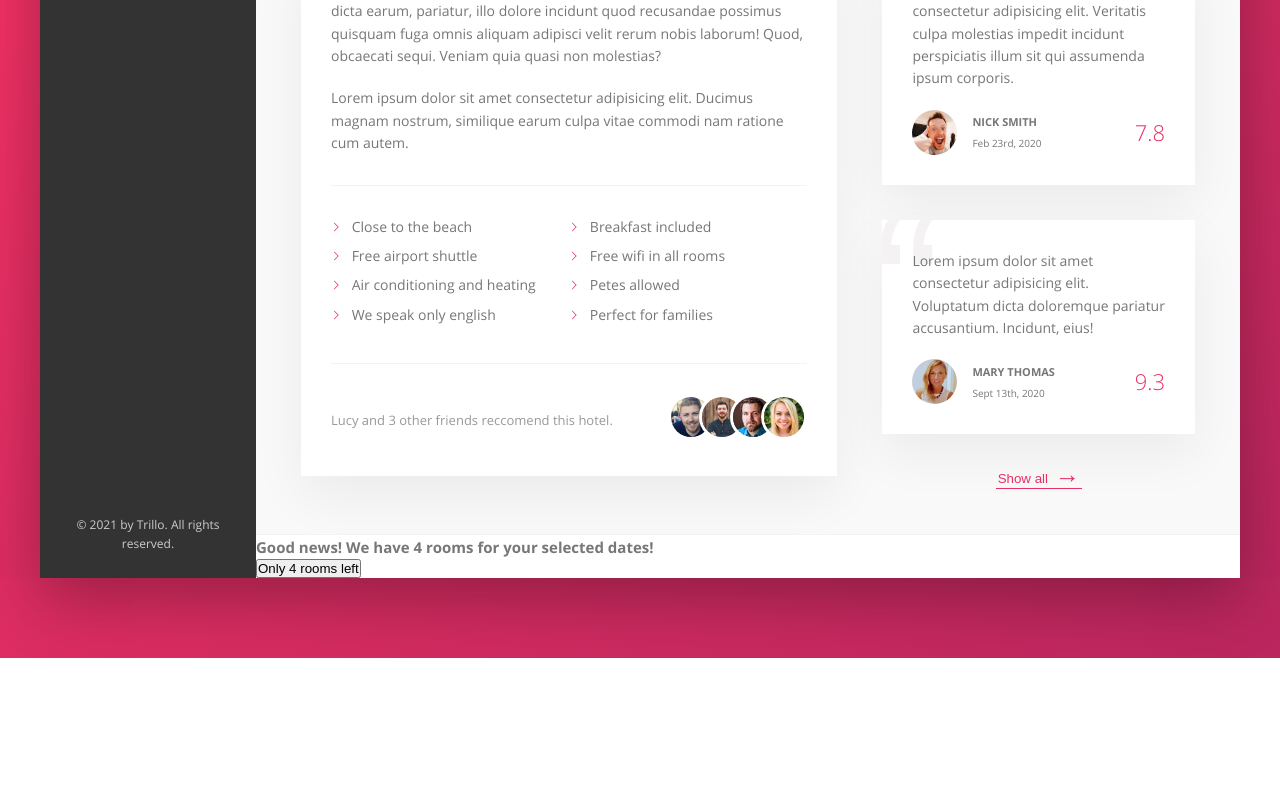
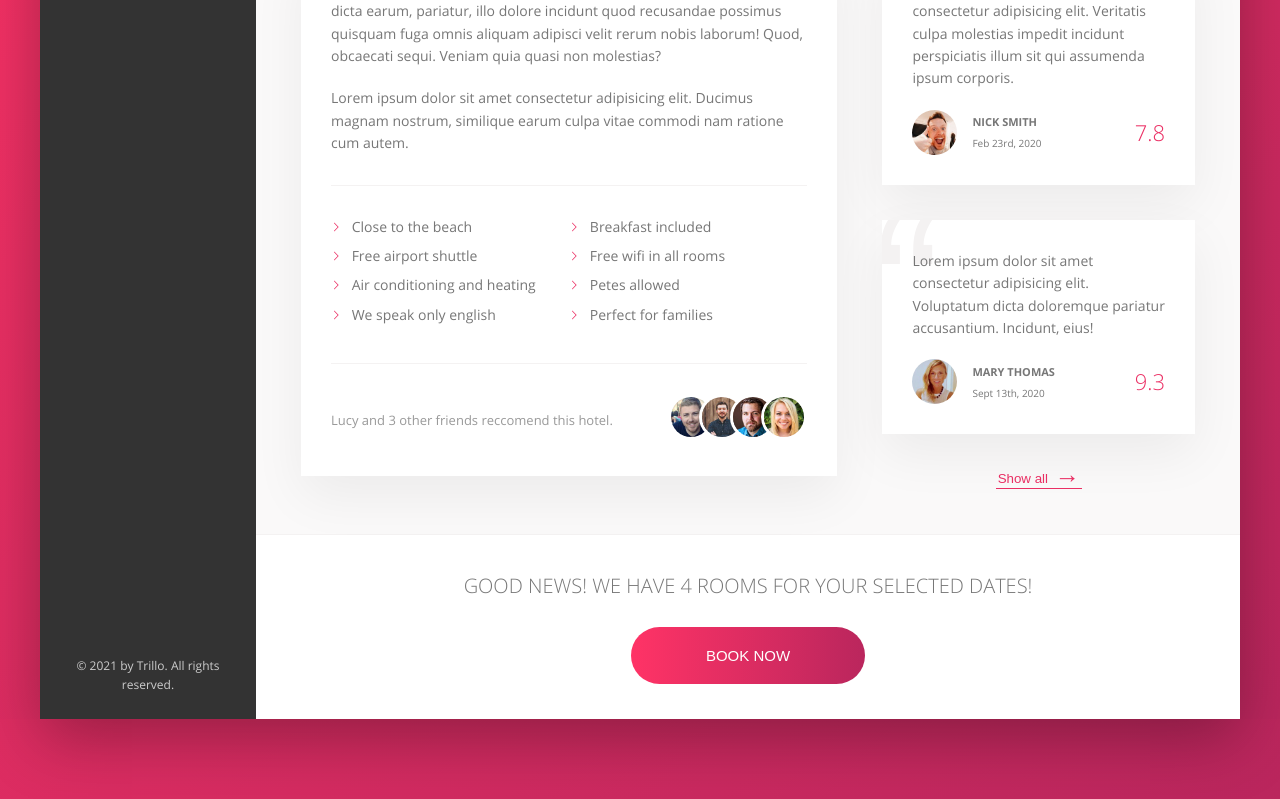
Before and after one commit to dario-piotrowicz/VueJS3-CSS_demo_Trillo_website_miniproject, a Vue app: page / in a window 1280 px wide. Shown: the part 511-1310 px from the top of the page. Before the commit the page ends 1169 px from the top, so only its background shows below. Built offline with nearby package versions, Linux system fonts and the light colour scheme.

Commit message:
finished styling the hotel-cta component (styled its btn)

```diff
--- a/src/components/HotelView/CTA.vue
+++ b/src/components/HotelView/CTA.vue
@@ -4,12 +4,73 @@
       Good news! We have 4 rooms for your selected dates!
     </h2>
     <button class="hotel-cta__btn">
-      Only 4 rooms left
+      <span class="hotel-cta__btn-default">Book now</span>
+      <span class="hotel-cta__btn-onhover">Only 4 rooms left</span>
     </button>
   </div>
 </template>
 
 <style lang="scss" scoped>
 .hotel-cta {
+  padding: 3.5rem 0;
+  text-align: center;
+
+  &__text {
+    font-size: 2rem;
+    font-weight: 300;
+    text-transform: uppercase;
+    margin-bottom: 2.5rem;
+  }
+
+  &__btn {
+    cursor: pointer;
+    outline: none;
+    color: #fff;
+    font-size: 1.5rem;
+    font-weight: 300;
+    text-transform: uppercase;
+    border: none;
+    border-radius: 100px;
+    background-image: linear-gradient(
+      to right,
+      var(--color-primary-lighter),
+      var(--color-primary-darker)
+    );
+    position: relative;
+    overflow: hidden;
+
+    &-default {
+      display: inline-block;
+      padding: 2rem 7.5rem;
+      transition: transform 0.2s;
+    }
+
+    &-onhover {
+      display: inline-block;
+      height: 100%;
+      width: 100%;
+      padding: 2rem;
+      position: absolute;
+      left: 0;
+      top: -100%;
+      transition: top 0.2s;
+    }
+
+    &:hover {
+      background-image: linear-gradient(
+        to left,
+        var(--color-primary-lighter),
+        var(--color-primary-darker)
+      );
+    }
+
+    &:hover &-default {
+      transform: translateY(100%);
+    }
+
+    &:hover &-onhover {
+      top: 0;
+    }
+  }
 }
 </style>
```
